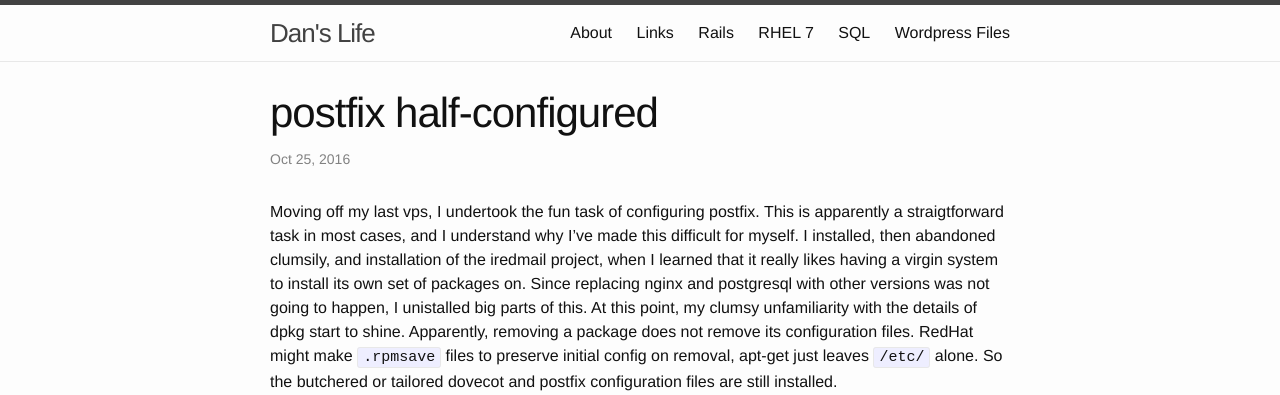
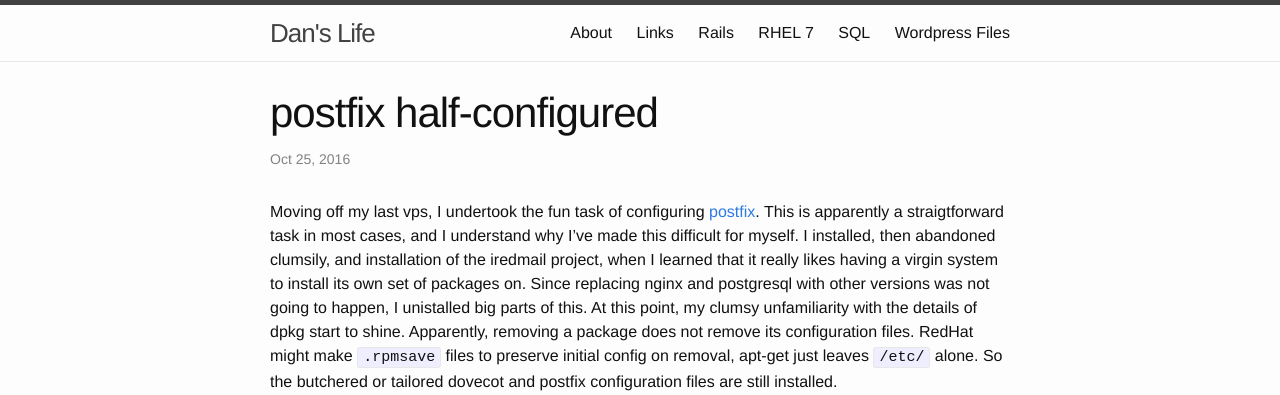
Before and after one commit to djuber/myblog, a Jekyll site: the page built from _posts/2016-10-24-postfix-half-configured.markdown, in a window 1280 px wide. Shown: the top 395 px of the page. Built offline with Jekyll 4.4.1, drawn with Linux system fonts in a browser that asks for light colours; part of the change alters nothing that is shown.

Commit message:
automated 2016-10-24-22:57:58

```diff
--- a/_posts/2016-10-24-postfix-half-configured.markdown
+++ b/_posts/2016-10-24-postfix-half-configured.markdown
@@ -4,7 +4,7 @@ date: 2016-10-24 22:43 -0500
 title: postfix half-configured
 categories:
 ---
-Moving off my last vps, I undertook the fun task of configuring postfix. This is apparently
+Moving off my last vps, I undertook the fun task of configuring [postfix](http://postfix.org). This is apparently
 a straigtforward task in most cases, and I understand why I've made this difficult for myself. I installed, then abandoned clumsily, and installation of the iredmail project, when
 I learned that it really likes having a virgin system to install its own set of packages on.
 Since replacing nginx and postgresql with other versions was not going to happen,
```
